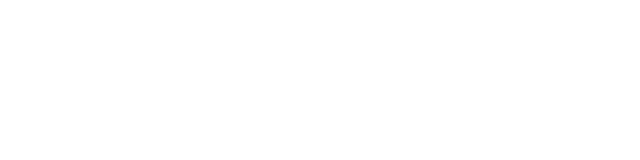
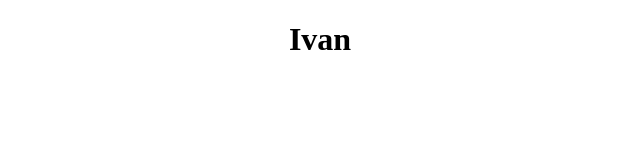
Before and after one commit to ankasabov142/React-App, a React (Create React App) app: page / in a window 1280 px wide. Shown: the top 160 px of the page, without its empty margins (320-960 px from the left). Built offline with nearby package versions, Linux system fonts and the light colour scheme.

Commit message:
Initialize React application

```diff
--- a/src/App.js
+++ b/src/App.js
@@ -1,8 +1,13 @@
 import './App.css';
 
 function App() {
+const name= "Ivan";
   return (
-   <div className="App"></div>
+   <div className="App">
+<h1>{name}</h1>
+
+
+   </div>
   )
 }
 
```
